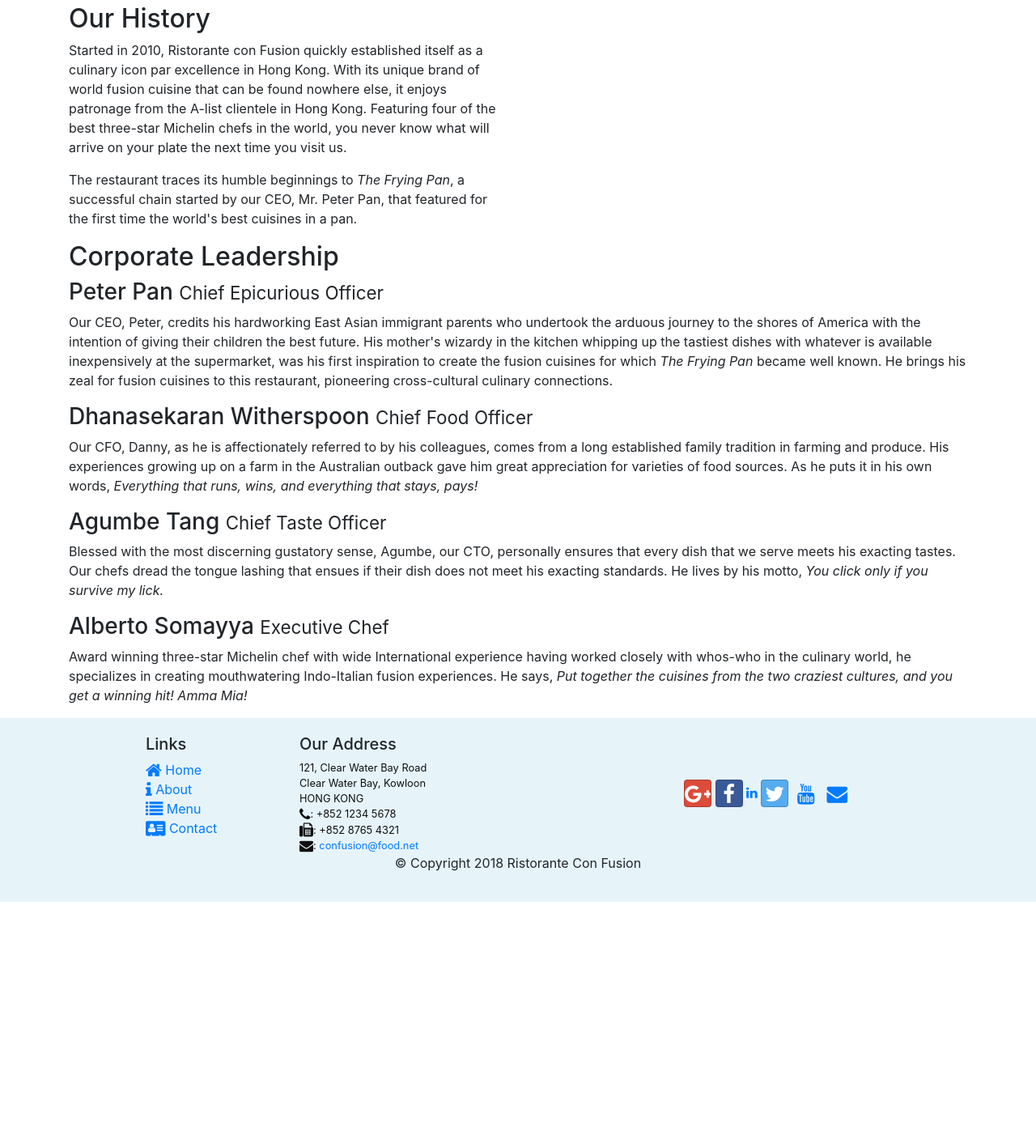
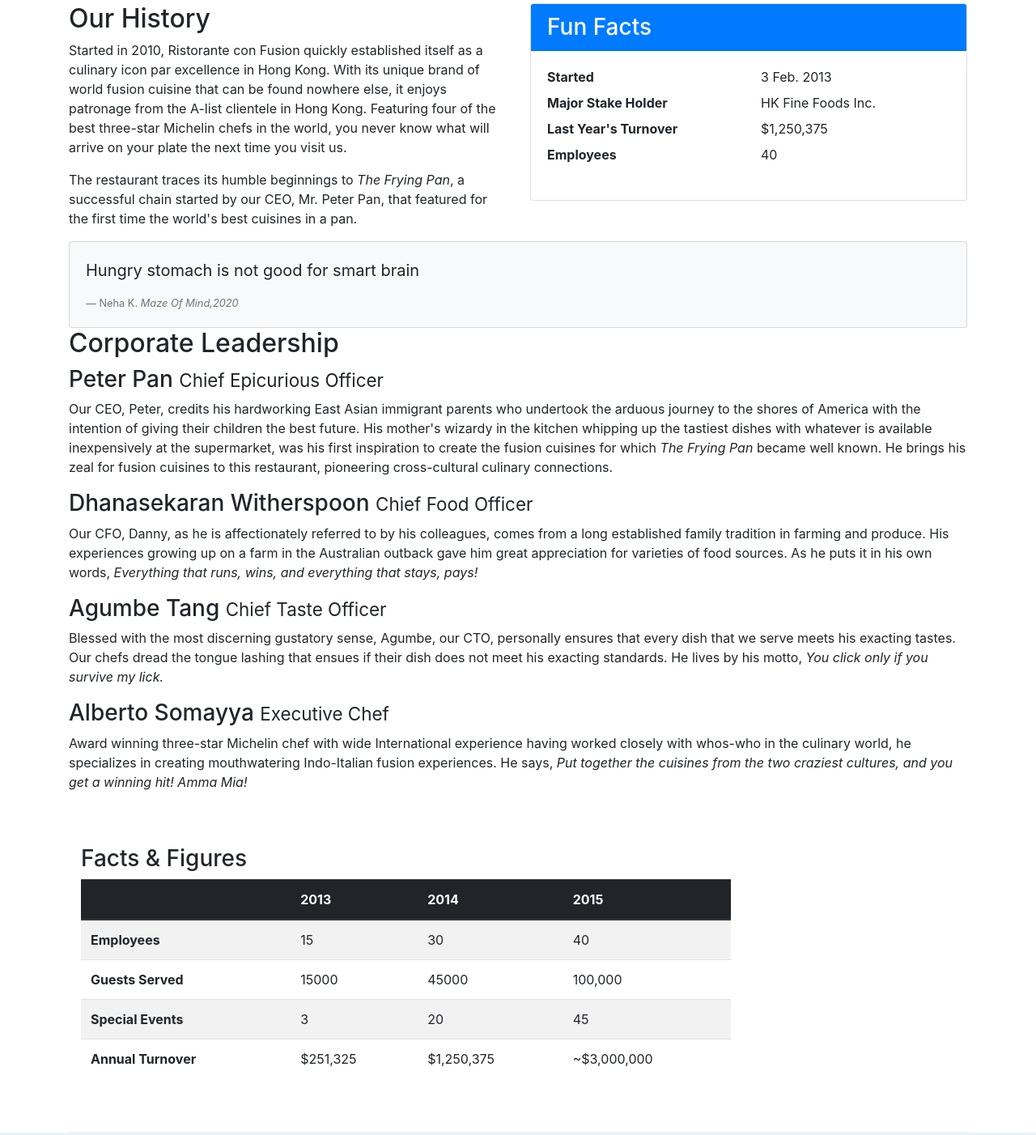
Before and after one commit to nehakahate/Restaurant-Website, a website: page aboutus.html in a window 1280 px wide. Shown: the part 461-1863 px from the top of the page at 81% size. Before the commit the page ends 1575 px from the top, so only its background shows below. Drawn offline with nearby package versions, Linux system fonts and the light colour scheme.

Commit message:
Bootstrap Cards and Table

```diff
--- a/aboutus.html
+++ b/aboutus.html
@@ -69,8 +69,37 @@
                 <p>Started in 2010, Ristorante con Fusion quickly established itself as a culinary icon par excellence in Hong Kong. With its unique brand of world fusion cuisine that can be found nowhere else, it enjoys patronage from the A-list clientele in Hong Kong.  Featuring four of the best three-star Michelin chefs in the world, you never know what will arrive on your plate the next time you visit us.</p>
                 <p>The restaurant traces its humble beginnings to <em>The Frying Pan</em>, a successful chain started by our CEO, Mr. Peter Pan, that featured for the first time the world's best cuisines in a pan.</p>
             </div>
-            <div class="col-sm">
+            <div class="col-12 col-sm-6">
+                <div class="card">
+                    <h3 class="card-header bg-primary text-white">Fun Facts</h3>
+                    <div class="card-body">
+                        <dl class="row">
+                        <dt class="col-6">Started</dt>
+                        <dd class="col-6">3 Feb. 2013</dd>
+                        <dt class="col-6">Major Stake Holder</dt>
+                        <dd class="col-6">HK Fine Foods Inc.</dd>
+                        <dt class="col-6">Last Year's Turnover</dt>
+                        <dd class="col-6">$1,250,375</dd>
+                        <dt class="col-6">Employees</dt>
+                        <dd class="col-6">40</dd>
+                    </dl>
+                    </div>
+                </div>
             </div>
+       <div class="col-12">
+           <div  class="card card-body bg-light">
+               <blockquote class="blockquote">
+                   <p class="mb-0"> Hungry stomach is not good for smart brain</p>
+               </blockquote>
+                 <footer class="blockquote-footer">Neha K.
+                     <cite>
+                         Maze Of Mind,2020
+                     </cite>
+
+                 </footer>
+           </div>
+       </div>
+
         </div>
 
 
@@ -87,7 +116,52 @@
                 <p class="d-none d-sm-block">Award winning three-star Michelin chef with wide International experience having worked closely with whos-who in the culinary world, he specializes in creating mouthwatering Indo-Italian fusion experiences. He says, <em>Put together the cuisines from the two craziest cultures, and you get a winning hit! Amma Mia!</em></p>
             </div>
        </div>
+     <div class="row row-content">
+         <div class="col-12 col-sm-9">
+           <h3>Facts &amp; Figures</h3>
+           <div class="table-responsive">
+            <table class="table table-striped">
+                <thead class="thead-dark">
+                    <tr>
+                        <th>&nbsp;</th>
+                        <th>2013</th>
+                        <th>2014</th>
+                        <th>2015</th>
+                    </tr>
+                </thead>
+                <tbody>
+                    <tr>
+                        <th>Employees</th>
+                        <td>15</td>
+                        <td>30</td>
+                        <td>40</td>
+                    </tr>
+                    <tr>
+                        <th>Guests Served</th>
+                        <td>15000</td>
+                        <td>45000</td>
+                        <td>100,000</td>
+                    </tr>
+                    <tr>
+                        <th>Special Events</th>
+                        <td>3</td>
+                        <td>20</td>
+                        <td>45</td>
+                    </tr>
+                    <tr>
+                        <th>Annual Turnover</th>
+                        <td>$251,325</td>
+                        <td>$1,250,375</td>
+                        <td>~$3,000,000</td>
+                    </tr>
+                </tbody>
+            </table>
+        </div>
+         </div>
+         <div class="col-12 col-sm-3">
 
+         </div>
+     </div>
     </div>
 
     <footer class="footer">
```
